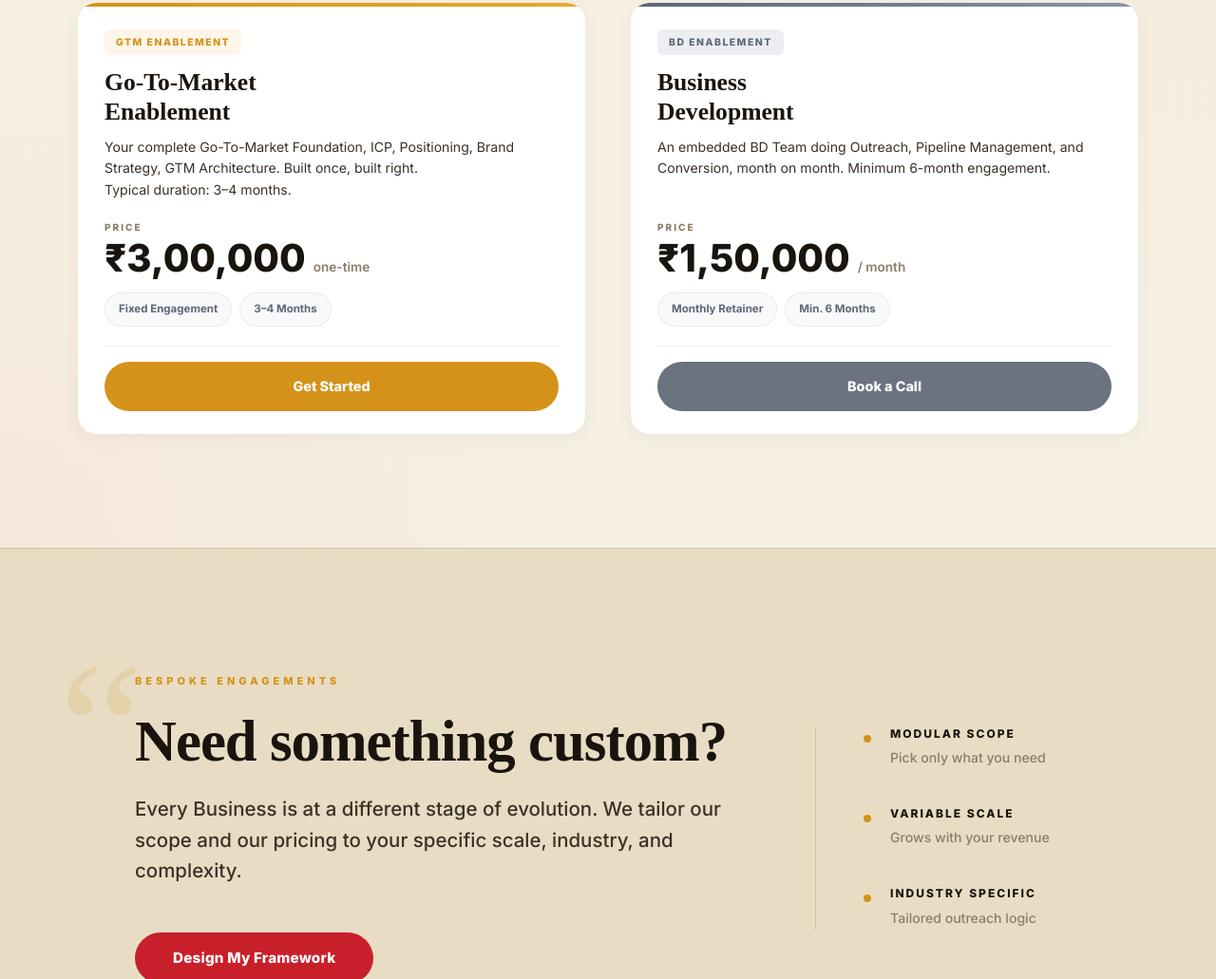
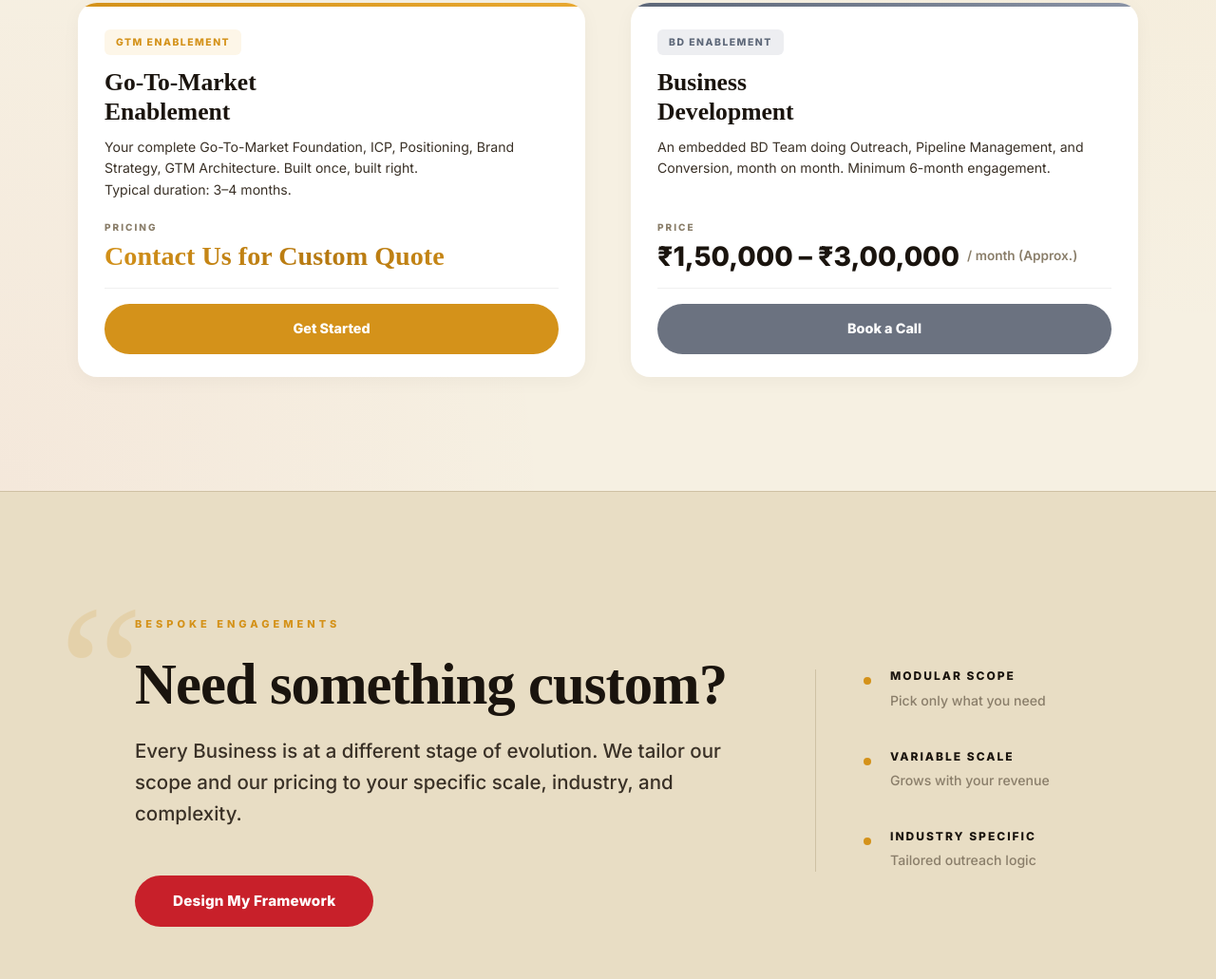
Before and after one commit to DATAiLLam/dataillam-website-16-6-26, a plain HTML site: page Service/index.html in a window 1280 px wide. Shown: the part 4180-5211 px from the top of the page at 95% size. Drawn offline with nearby package versions, Linux system fonts and the light colour scheme; a web font is replaced by a local one.

Commit message:
Update Deepak team photo, pillar label, and Service pricing cards

```diff
--- a/Service/index.html
+++ b/Service/index.html
@@ -493,13 +493,8 @@
                             GTM Architecture. Built once, built right.<br>Typical duration: 3&ndash;4 months.</p>
 
                         <div class="price-main-box">
-                            <div class="price-label">PRICE</div>
-                            <div class="price-amount">&#x20B9;3,00,000 <span class="price-type">one-time</span></div>
-                        </div>
-
-                        <div class="price-tags">
-                            <span class="price-tag">Fixed Engagement</span>
-                            <span class="price-tag">3&ndash;4 Months</span>
+                            <div class="price-label">PRICING</div>
+                            <a href="../Contact/" class="price-shine-text">Contact Us for Custom Quote</a>
                         </div>
 
                         <div class="price-divider"></div>
@@ -518,12 +513,7 @@
 
                         <div class="price-main-box">
                             <div class="price-label">PRICE</div>
-                            <div class="price-amount">&#x20B9;1,50,000 <span class="price-type">/ month</span></div>
-                        </div>
-
-                        <div class="price-tags">
-                            <span class="price-tag">Monthly Retainer</span>
-                            <span class="price-tag">Min. 6 Months</span>
+                            <div class="price-amount" style="font-size: clamp(1.4rem, 2.2vw, 1.85rem); line-height: 1.15; min-height: 2.2rem; align-items: center; flex-wrap: wrap;">&#x20B9;1,50,000 &ndash; &#x20B9;3,00,000 <span class="price-type">/ month (Approx.)</span></div>
                         </div>
 
                         <div class="price-divider"></div>
--- a/css/service.css
+++ b/css/service.css
@@ -1179,6 +1179,32 @@ to {
     margin-top:auto;
 }
 
+@keyframes goldShine {
+    0% {
+        background-position: 200% center;
+    }
+    100% {
+        background-position: -200% center;
+    }
+}
+
+.price-shine-text {
+    font-family: var(--serif);
+    font-size: clamp(1.4rem, 2.2vw, 1.85rem);
+    font-weight: 900;
+    line-height: 1.15;
+    min-height: 2.2rem;
+    display: inline-flex;
+    align-items: center;
+    text-decoration: none;
+    background: linear-gradient(110deg, #B57810 0%, #D4921A 35%, #FFE38F 50%, #D4921A 65%, #B57810 100%);
+    background-size: 200% auto;
+    -webkit-background-clip: text;
+    background-clip: text;
+    -webkit-text-fill-color: transparent;
+    animation: goldShine 3.2s linear infinite;
+}
+
 .price-label {
     font-size:10px;
     font-weight:800;
```
Also changed, not shown: About/index.html (+1 -1 lines), index.html (+1 -1 lines), img/WhatsApp Image 2026-11-27 at 3.25.04 PM.jpeg (added).
